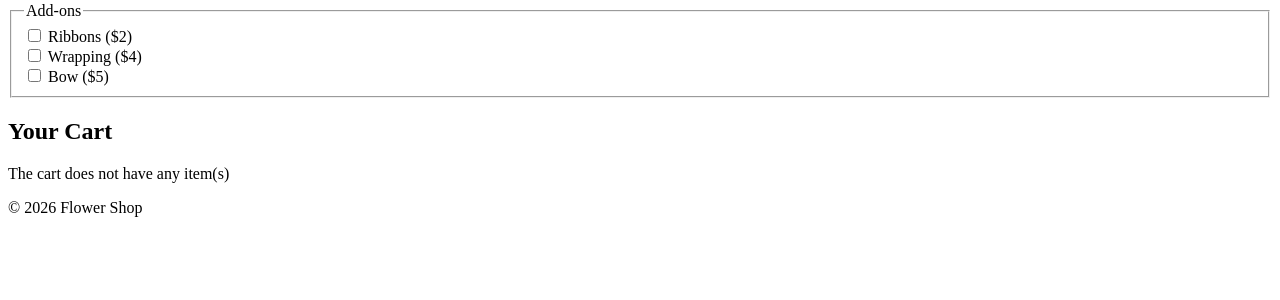
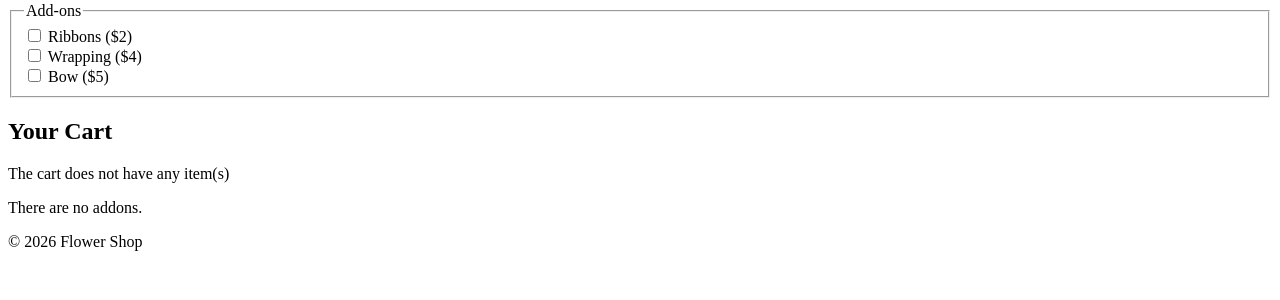
Before and after one commit to st25209-lgtm/CSC2FlaskPractice, a Flask app: page / in a window 1280 px wide. Shown: the part 312-612 px from the top of the page. Run offline with Flask 3, Linux system fonts and the light colour scheme.

Commit message:
Adds the feature to show the amount of addons in the cart

```diff
--- a/templates/index.html
+++ b/templates/index.html
@@ -44,6 +44,15 @@
         {% else %}
             <p class="flashes">The cart does not have any item(s)</p>
         {% endif %}
+        {% if selected_addons %}
+            <ul>
+                {% for addon, details in selected_addons.items() %}
+                 <li> {{ addon }} (${{ '%.2f' % details }})</li>
+                {% endfor %}
+                {% else %}
+                    <p>There are no addons.</p>
+            </ul>
+        {% endif%}
         {% with messages = get_flashed_messages() %}
             {% if messages %}
                 <ul class="flashes">
```
